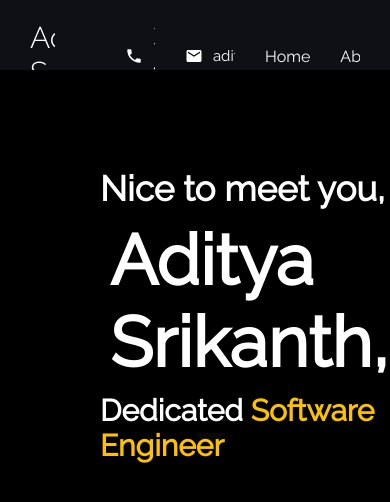
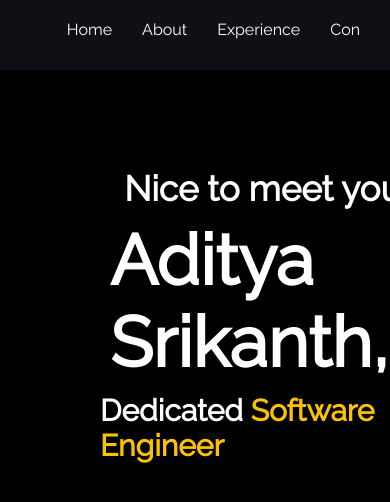
Before and after one commit to AdityaSri11/portfolio, a React (Create React App) app: page / in a window 390 px wide. Shown: the top 502 px of the page. Built offline with nearby package versions, Linux system fonts and the light colour scheme; the HTML template or start-up script is replaced by a standard one.

Commit message:
intro fixed mobile

```diff
--- a/src/components/connect/connect.scss
+++ b/src/components/connect/connect.scss
@@ -3,6 +3,15 @@
     display: flex;
 
     margin-top: 50px;
+
+    @media (max-width: 1400px){
+        .left{
+            display: none;
+        }
+        .right{
+            display: block;
+        }
+    }
 
     hr{
         margin-top: 65px;
--- a/src/components/intro/intro.scss
+++ b/src/components/intro/intro.scss
@@ -7,6 +7,7 @@
         }
         h2{
             padding-top: 25%;
+            margin:auto;
         }
         .imgContainer{
             padding-top: 25%;
--- a/src/components/topbar/Topbar.jsx
+++ b/src/components/topbar/Topbar.jsx
@@ -9,13 +9,14 @@ export default function Topbar() {
                 <div className="left">
 
                     <a href="#intro" className="logo">Aditya S.</a>
+                    <h1 className="logoMobile">AS</h1>
                     <div className="itemContainer">
                         <LocalPhone className="icon" />
-                        <span>+1 732-491-9931</span>
+                        <span className="iconDigits">+1 732-491-9931</span>
                     </div>
                     <div className="itemContainer">
                         <Email className="icon"/>
-                        <span>aditya.srikanth111@gmail.com</span>
+                        <span className="iconDigits">aditya.srikanth111@gmail.com</span>
                     </div>
                 </div>
 
--- a/src/components/topbar/topbar.scss
+++ b/src/components/topbar/topbar.scss
@@ -10,6 +10,24 @@
     top: 0;
     z-index: 2;
 
+    @media (max-width: 1400px){
+        .icon{
+            display: none;
+        }
+        .logo{
+            display: none;
+        }
+        .iconDigits{
+            display: none;
+        }
+
+        .navigation{
+            margin-right: 2500px;
+        }
+    }
+    .logoMobile{
+        display:none;
+    }
     .wrapper{
         padding: 20px 30px;
         display: flex;
```
